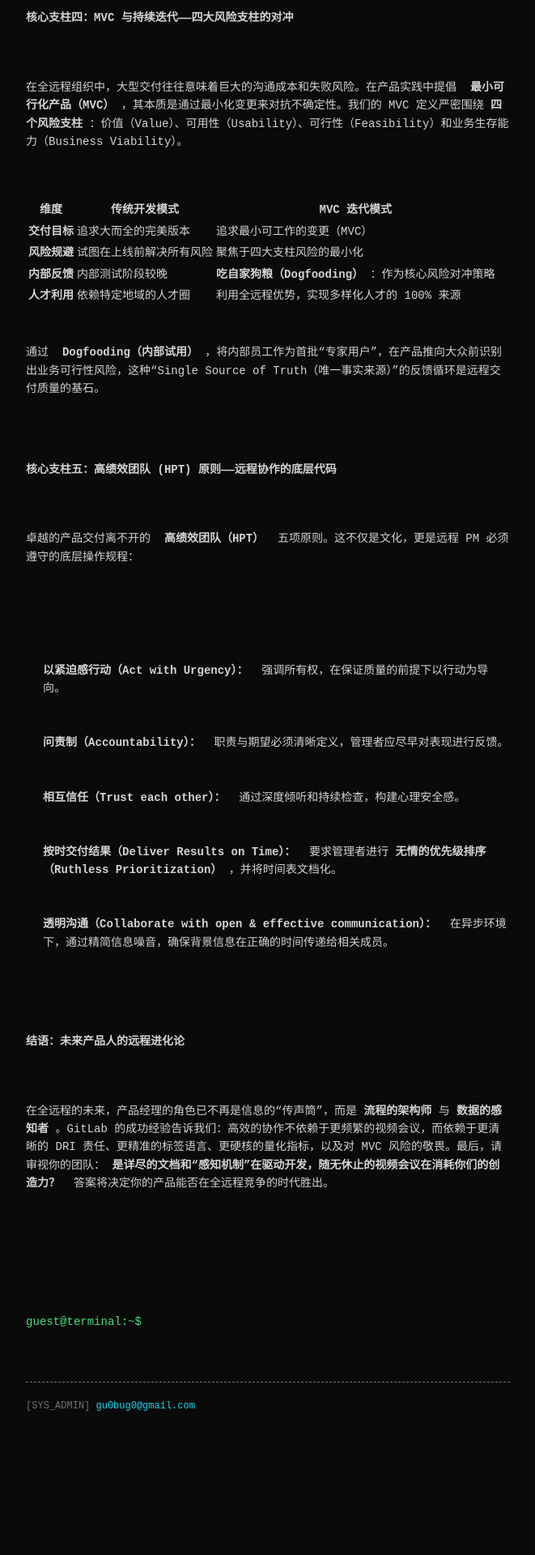
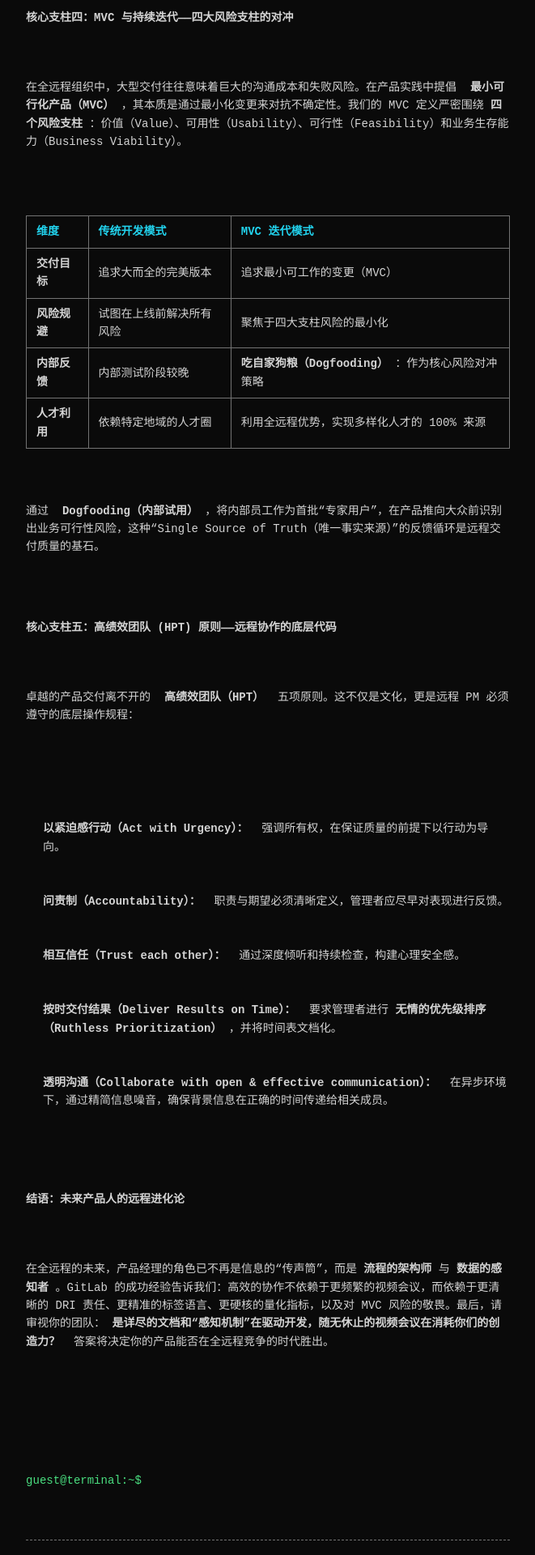
Before and after one commit to GuoBug/guobug.github.io, a Jekyll site: the page built from _posts/2026-04-29-gitlab-remote-product-manager.md, in a window 1280 px wide. Shown: the part 2565-4485 px from the top of the page at 81% size, without its empty margins (460-1121 px from the left). Built offline with Jekyll 4.4.1, drawn with Linux system fonts in a browser that asks for light colours; before the commit the page ends 4351 px from its top, so only the background shows below that.

Commit message:
Enhance markdown table styling for better visibility

```diff
--- a/assets/css/style.css
+++ b/assets/css/style.css
@@ -150,6 +150,27 @@ a:hover, .active-link {
 .post-title { font-size: 1.4em; font-weight: bold; margin-bottom: 5px; line-height: 1.3; }
 .post-date { margin-bottom: 20px; font-size: 0.95em; }
 
+/* Markdown 表格样式 */
+.content-section table {
+    width: 100%;
+    border-collapse: collapse;
+    margin: 1.5em 0;
+    border: 1px solid var(--ansi-dim);
+}
+.content-section th, .content-section td {
+    border: 1px solid var(--ansi-dim);
+    padding: 8px 12px;
+    text-align: left;
+}
+.content-section th {
+    color: var(--ansi-cyan);
+    font-weight: bold;
+    border-bottom: 1px dashed var(--ansi-dim);
+}
+.content-section tr:hover {
+    background-color: rgba(255, 255, 255, 0.05);
+}
+
 /* =====================================================
    LATEST_LOGS 日志条目样式
    ===================================================== */
```
